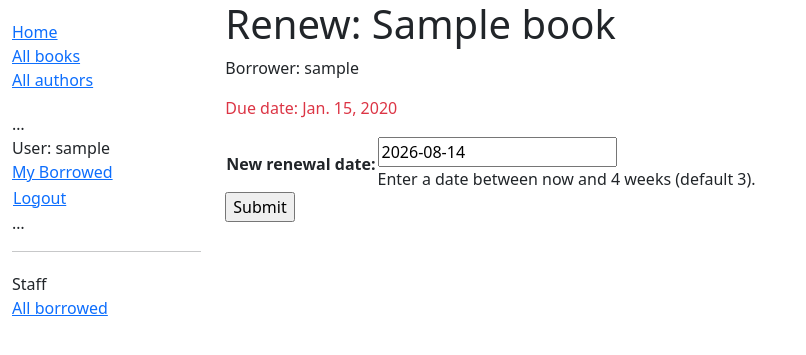
After one commit to howard-cho/django-locallibrary, a Django app: page /catalog/book/00000000-0000-0000-0000-000000000001/renew/ in a window 1280 px wide. The commit adds this page. Shown: the top 355 px of the page, without its empty margins (0-806 px from the left). Run offline with Django 5.2, Linux system fonts and the light colour scheme; a user stored in the database is signed in; tables that the repository leaves empty hold one stand-in row (values such as "Sample post").

Commit message:
Added renew book view
- Added renew book view only for librarians
- Created new forms to process the renewal date of a book instance
- Added BookInstance permission "can_renew"

```diff
--- /dev/null
+++ b/catalog/forms.py
@@ -0,0 +1,46 @@
+import datetime
+from django import forms
+from django.core.exceptions import ValidationError
+from django.utils.translation import gettext_lazy as _
+from django.forms import ModelForm
+
+from catalog.models import BookInstance
+
+class RenewBookForm(forms.Form):
+    renewal_date = forms.DateField(help_text="Enter a date between now and 4 weeks (default 3).")
+
+    def clean_renewal_date(self):
+        data = self.cleaned_data['renewal_date']
+
+        # Check if a date is not in the past.
+        if data < datetime.date.today():
+            raise ValidationError(_('Invalid date - renewal in past'))
+
+        # Check if a date is in the allowed range (+4 weeks from today).
+        if data > datetime.date.today() + datetime.timedelta(weeks=4):
+            raise ValidationError(_('Invalid date - renewal more than 4 weeks ahead'))
+
+        # Remember to always return the cleaned data.
+        return data
+
+# Same functionality as RenewBookForm
+class RenewBookModelForm(ModelForm):
+    def clean_due_back(self):
+        data = self.cleaned_data['due_back']
+
+        # Check if a date is not in the past.
+        if data < datetime.date.today():
+            raise ValidationError(_('Invalid date - renewal in past'))
+
+        # Check if a date is in the allowed range (+4 weeks from today).
+        if data > datetime.date.today() + datetime.timedelta(weeks=4):
+            raise ValidationError(_('Invalid date - renewal more than 4 weeks ahead'))
+
+        # Remember to always return the cleaned data.
+        return data
+
+    class Meta:
+        model = BookInstance
+        fields = ['due_back']
+        labels = {'due_back': _('New renewal date')}
+        help_texts = {'due_back': _('Enter a date between now and 4 weeks (default 3).')}
--- a/catalog/models.py
+++ b/catalog/models.py
@@ -124,7 +124,8 @@ class BookInstance(models.Model):
 
     class Meta:
         ordering = ['due_back']
-        permissions = (("can_mark_returned", "Set book as returned"),)
+        permissions = (("can_mark_returned", "Set book as returned"),
+                       ("can_renew", "Can renew a loaned book instance"))
 
     def get_absolute_url(self):
         """Returns the url to access a particular book instance."""
--- /dev/null
+++ b/catalog/templates/catalog/book_renew_librarian.html
@@ -0,0 +1,15 @@
+{% extends "base_generic.html" %}
+
+{% block content %}
+  <h1>Renew: {{ book_instance.book.title }}</h1>
+  <p>Borrower: {{ book_instance.borrower }}</p>
+  <p {% if book_instance.is_overdue %} class="text-danger"{% endif %} >Due date: {{ book_instance.due_back }}</p>
+
+  <form action="" method="post">
+    {% csrf_token %}
+    <table>
+    {{ form.as_table }}
+    </table>
+    <input type="submit" value="Submit">
+  </form>
+{% endblock %}
--- a/catalog/templates/catalog/bookinstance_list_borrowed_all.html
+++ b/catalog/templates/catalog/bookinstance_list_borrowed_all.html
@@ -9,6 +9,7 @@
       {% for bookinst in bookinstance_list %}
       <li class="{% if bookinst.is_overdue %}text-danger{% endif %}">
         <a href="{% url 'book-detail' bookinst.book.pk %}">{{bookinst.book.title}}</a> ({{ bookinst.due_back }}) {% if user.is_staff %}- {{ bookinst.borrower }}{% endif %} {% if perms.catalog.can_mark_returned %}- {% endif %}
+        {% if perms.catalog.can_renew %}- <a href="{% url 'renew-book-librarian' bookinst.id %}">Renew</a>{% endif %}
       </li>
       {% endfor %}
     </ul>
--- a/catalog/urls.py
+++ b/catalog/urls.py
@@ -9,4 +9,5 @@ urlpatterns = [
     path('author/<int:pk>', views.AuthorDetailView.as_view(), name='author-detail'),
     path('mybooks/', views.LoanedBooksByUserListView.as_view(), name='my-borrowed'),
     path('borrowed/', views.LoanedBooksAllListView.as_view(), name='all-borrowed'),
+    path('book/<uuid:pk>/renew/', views.renew_book_librarian, name='renew-book-librarian'),
 ]
--- a/catalog/views.py
+++ b/catalog/views.py
@@ -1,12 +1,17 @@
-from django.shortcuts import render
+import datetime
+
+from django.contrib.auth.decorators import login_required, permission_required
+from django.shortcuts import render, get_object_or_404
+from django.http import HttpResponseRedirect
+from django.urls import reverse
 from django.views import generic
 from django.contrib.auth.mixins import LoginRequiredMixin, PermissionRequiredMixin
-# from django.contrib.auth.decorators import login_required
 
 # Create your views here.
 from .models import Book, BookInstance, Author, Genre
+from catalog.forms import RenewBookForm, RenewBookModelForm
 
-# @login_required
+
 def index(request):
     """View function for the home page of the site."""
 
@@ -39,6 +44,37 @@ def index(request):
 
     # Render the HTML template index.html with the data in the context variable
     return render(request, 'index.html', context=context)
+
+@login_required
+@permission_required('catalog.can_renew', raise_exception=True)
+def renew_book_librarian(request, pk):
+    book_instance = get_object_or_404(BookInstance, pk=pk)
+
+    # If this is a POST request then process the Form data
+    if request.method == 'POST':
+        # Create a form instance and populate it with data from the request (binding):
+        form = RenewBookModelForm(request.POST)
+
+        # Check if hte form is valid:
+        if form.is_valid():
+            # Process the data in form.cleaned_data as required (here we just write it oteh model due_back field)
+            book_instance.due_back = form.cleaned_data['due_back']
+            book_instance.save()
+
+            # Redirect to a new URL:
+            return HttpResponseRedirect(reverse('all-borrowed'))
+
+    # If this is a GET (or any other method) create the default form.
+    else:
+        proposed_due_back = datetime.date.today() + datetime.timedelta(weeks=3)
+        form = RenewBookModelForm(initial={'due_back': proposed_due_back})
+
+    context = {
+        'form': form,
+        'book_instance': book_instance,
+    }
+
+    return render(request, 'catalog/book_renew_librarian.html', context)
 
 class BookListView(LoginRequiredMixin, generic.ListView):
     model = Book
```
Also changed, not shown: catalog/migrations/0003_alter_bookinstance_options.py (added).
